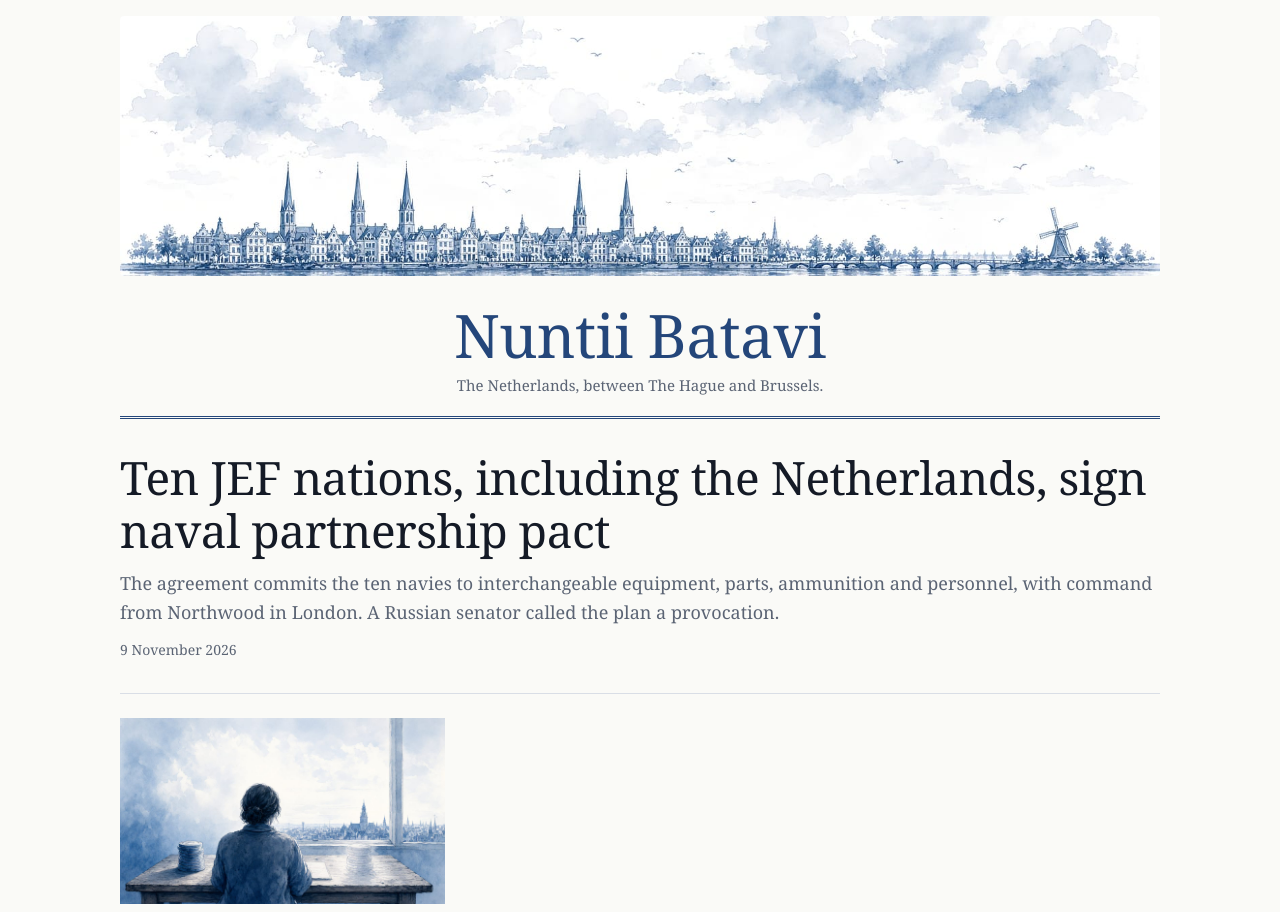
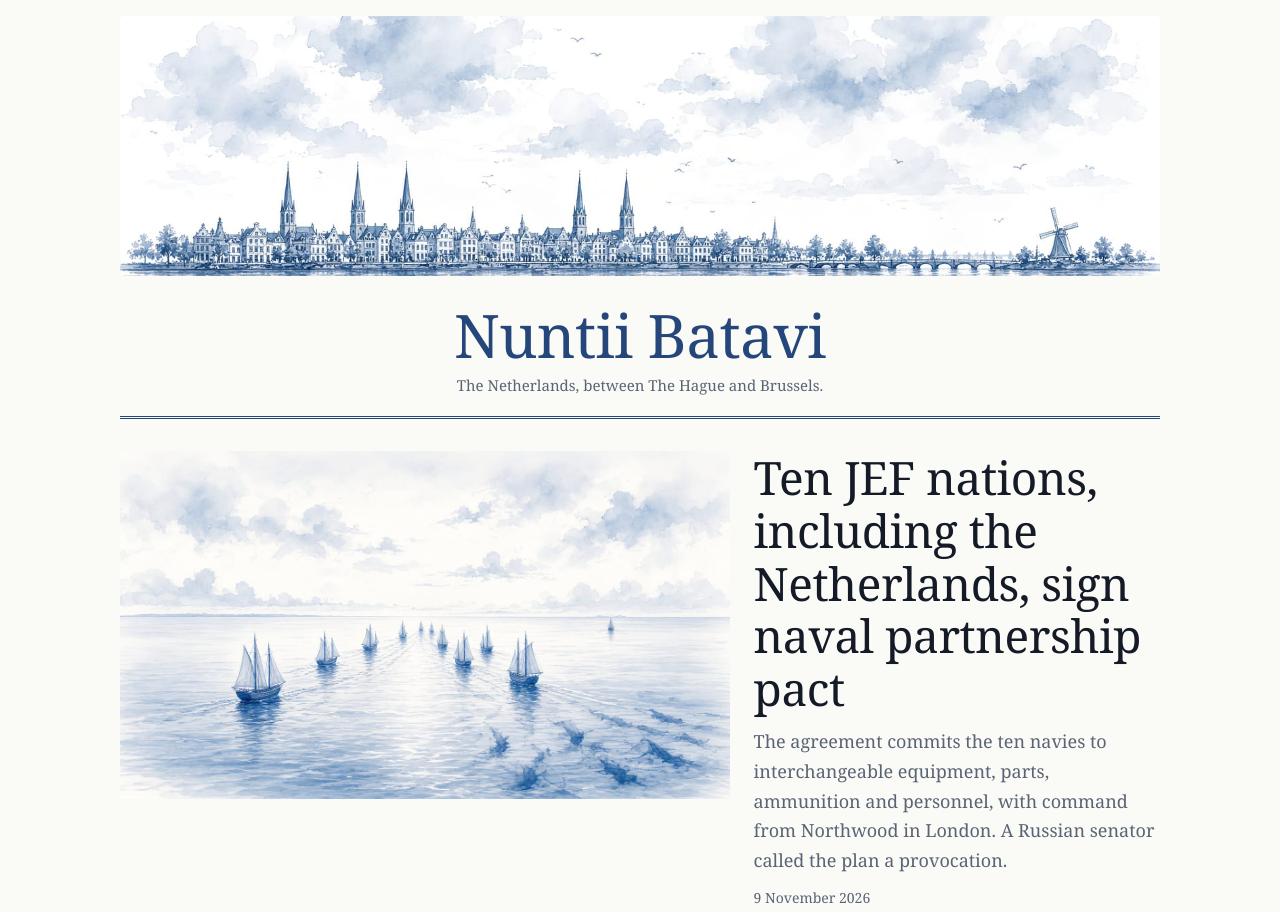
Before and after one commit to news-officina/nuntii-batavi, a plain HTML site: page index.html in a window 1280 px wide. Shown: the top 912 px of the page. Drawn offline with Linux system fonts and the light colour scheme.

Commit message:
Update site

```diff
--- a/index.html
+++ b/index.html
@@ -25,8 +25,8 @@
 <p class="tagline">The Netherlands, between The Hague and Brussels.</p>
 </header>
 <main>
-<article class="lead">
-
+<article class="lead has-image">
+<a href="2026/11/ten-jef-nations-including-the-netherlands-sign-naval-partnership/"><img src="images/13195056-7303-4a5e-b51d-84fb49547f3f.jpg" alt="Ten ships sailing in formation on a wide sea, with faint dark shapes beneath the waves nearby" width="1344" height="768" loading="lazy"></a>
 <div class="lead-text">
 
 
```
Also changed, not shown: 2026/11/ten-jef-nations-including-the-netherlands-sign-naval-partnership/index.html (+10 -3 lines), images/13195056-7303-4a5e-b51d-84fb49547f3f.jpg (added).
